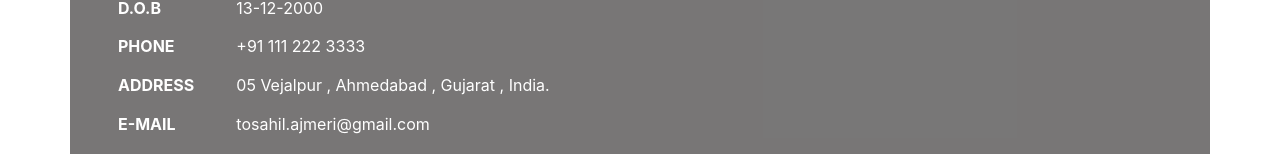
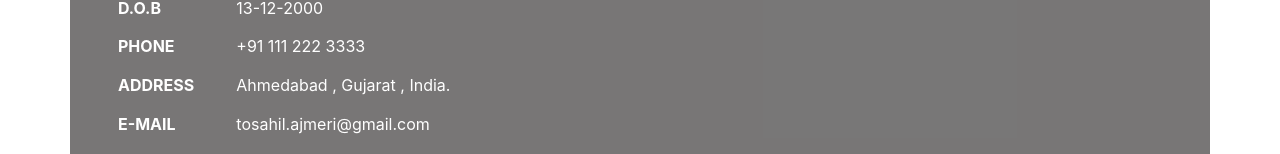
Before and after one commit to ajmerisahil/portfolio, a plain HTML site: page index.html in a window 1280 px wide. Shown: the part 371-525 px from the top of the page. Drawn offline with nearby package versions, Linux system fonts and the light colour scheme; a script that the page names is missing.

Commit message:
Some changes

```diff
--- a/index.html
+++ b/index.html
@@ -301,7 +301,7 @@ RIGHT SIDEBAR TOGGLE SECTION
 						<li>
 							<ul class="address-text">
 								<li><b>ADDRESS </b></li>
-								<li>05 Vejalpur , Ahmedabad , Gujarat , India.</li>
+								<li> Ahmedabad , Gujarat , India.</li>
 							</ul>
 						</li>
 						<li>
```
